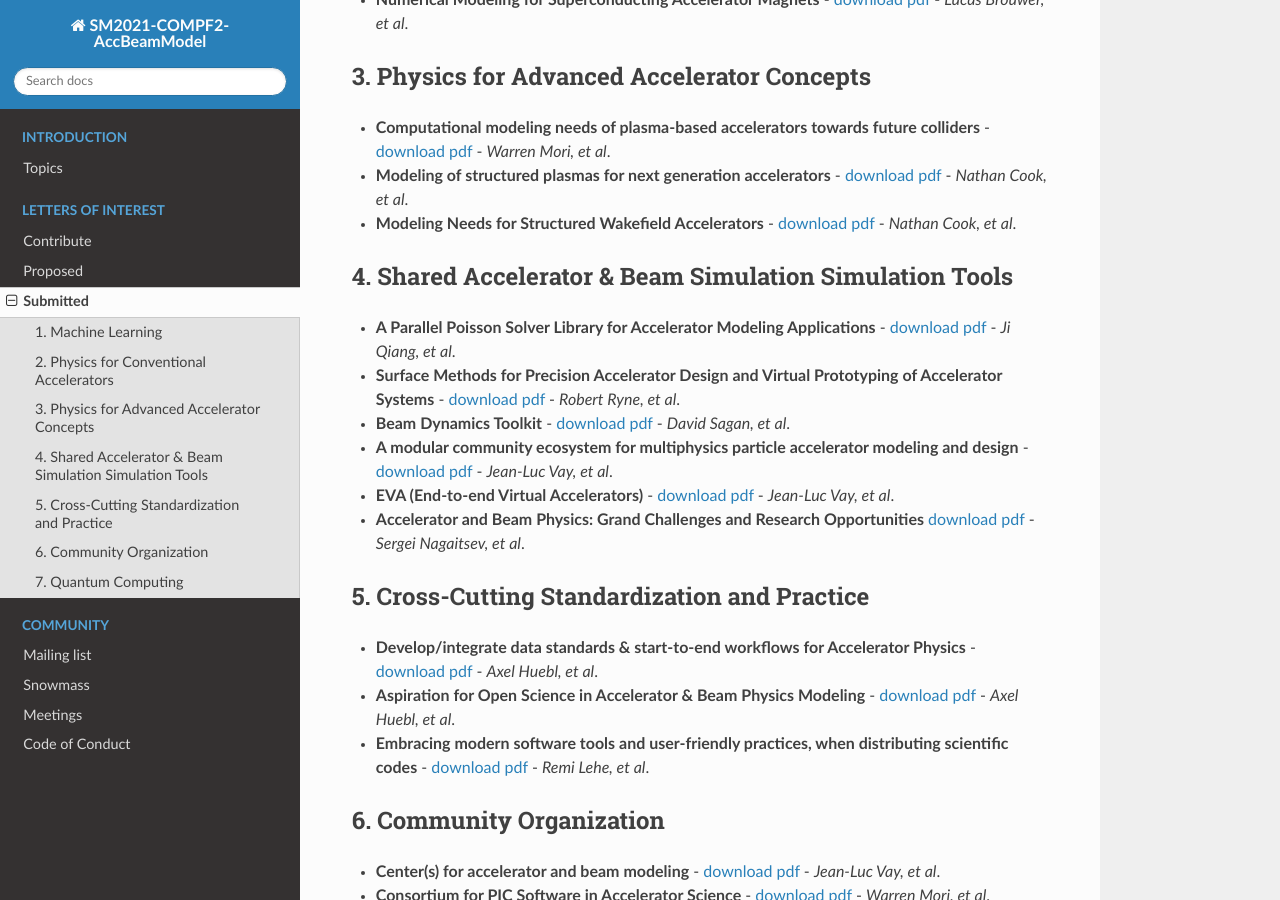
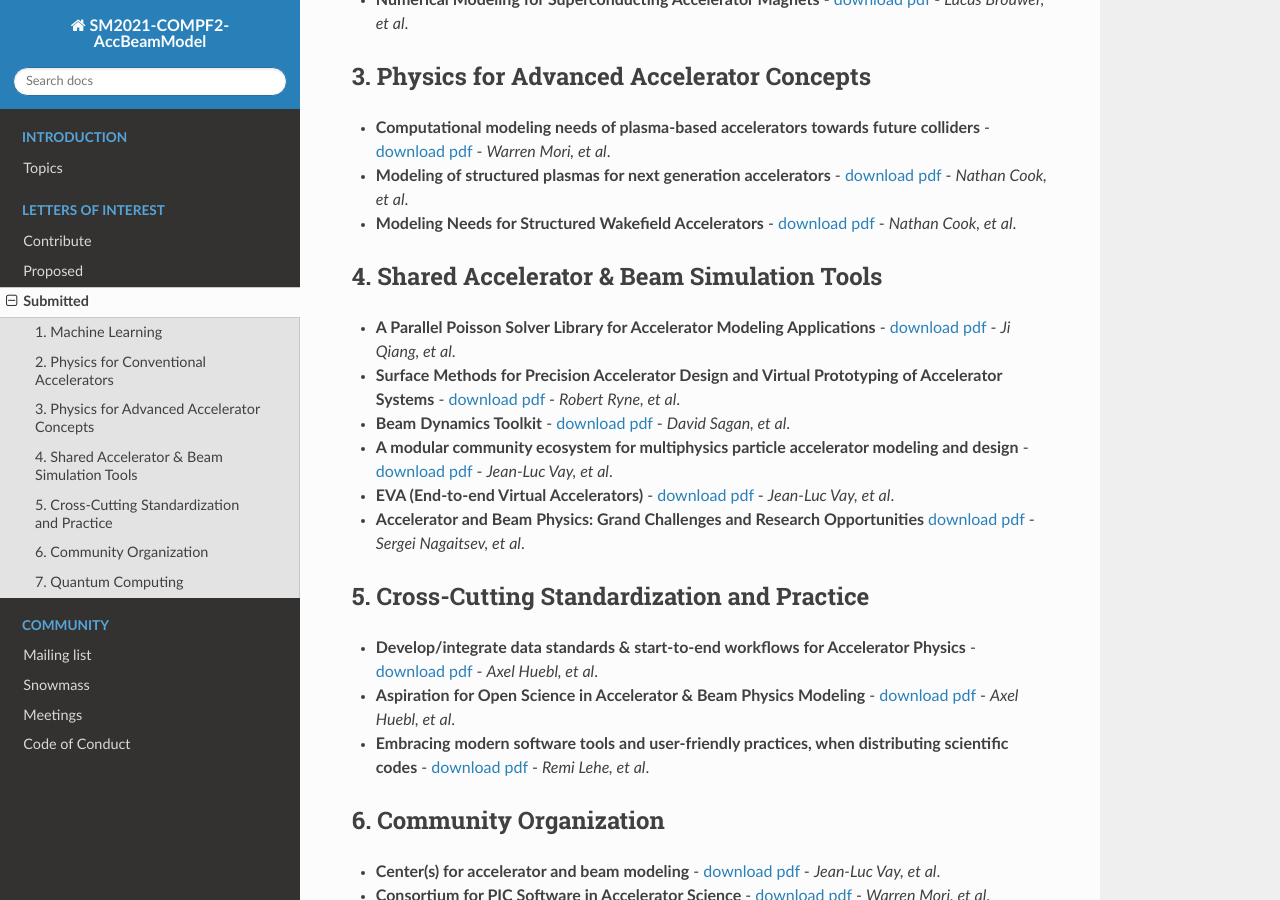
Before and after one commit to snowmass-compf2-accbeammodel/snowmass-compf2-accbeammodel.github.io, a Sphinx documentation site: the page built from docs/source/loi/submitted.rst, in a window 1280 px wide and 900 px high, scrolled down 668 px. Built offline with Sphinx 7.4.7 and the Read the Docs theme 2.0.0, drawn with Linux system fonts in a browser that asks for light colours.

Commit message:
Update submitted.rst

```diff
--- a/docs/source/loi/submitted.rst
+++ b/docs/source/loi/submitted.rst
@@ -33,7 +33,7 @@ Submitted
 
 - **Modeling Needs for Structured Wakefield Accelerators** - `download pdf <https://www.snowmass21.org/docs/files/summaries/CompF/SNOWMASS21-CompF2_CompF0_Cook-110.pdf>`__ - *Nathan Cook, et al*.
 
-4. Shared Accelerator & Beam Simulation Simulation Tools
+4. Shared Accelerator & Beam Simulation Tools
 --------------------------------------------------------
 - **A Parallel Poisson Solver Library for Accelerator Modeling Applications** - `download pdf <https://www.snowmass21.org/docs/files/summaries/CompF/SNOWMASS21-CompF2_CompF0-050.pdf>`__ - *Ji Qiang, et al*.
 
```
